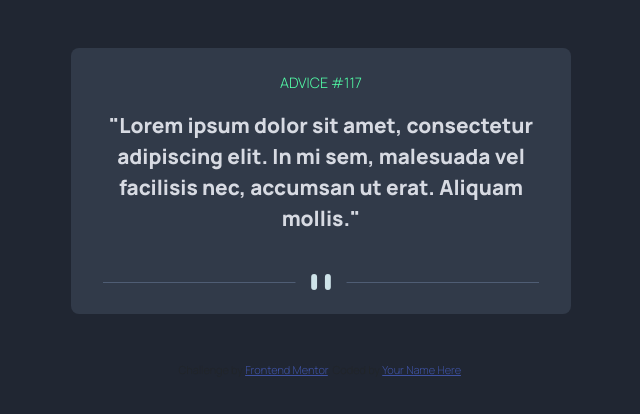
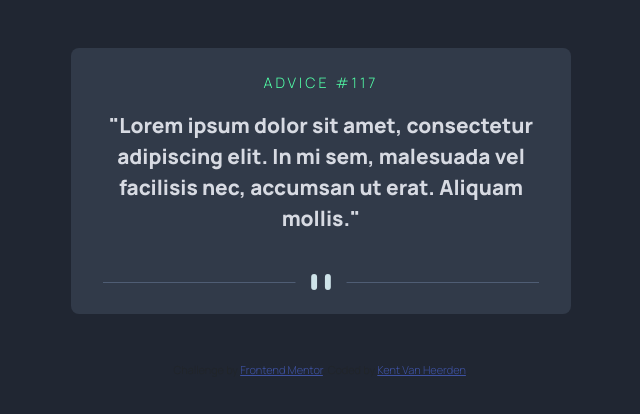
Before and after one commit to tamakachi/advice-generator-app-main, a plain HTML site: page index.html in a window 1280 px wide. Shown: the full height of the page, 319-959 px from the left. Drawn offline with nearby package versions, Linux system fonts and the light colour scheme.

Commit message:
CSS progress

```diff
--- a/index.html
+++ b/index.html
@@ -36,7 +36,7 @@
 
   <div class="attribution">
     Challenge by <a href="https://www.frontendmentor.io?ref=challenge" target="_blank">Frontend Mentor</a>.
-    Coded by <a href="#">Your Name Here</a>.
+    Coded by <a href="#">Kent Van Heerden</a>.
   </div>
 </body>
 </html>
--- a/styles.css
+++ b/styles.css
@@ -11,6 +11,7 @@ body{
 }
 
 .adviceNumber {
+    letter-spacing: 3px;
     color: hsl(150, 100%, 66%);
     font-weight: 300;
     font-size: 0.9rem;
```
